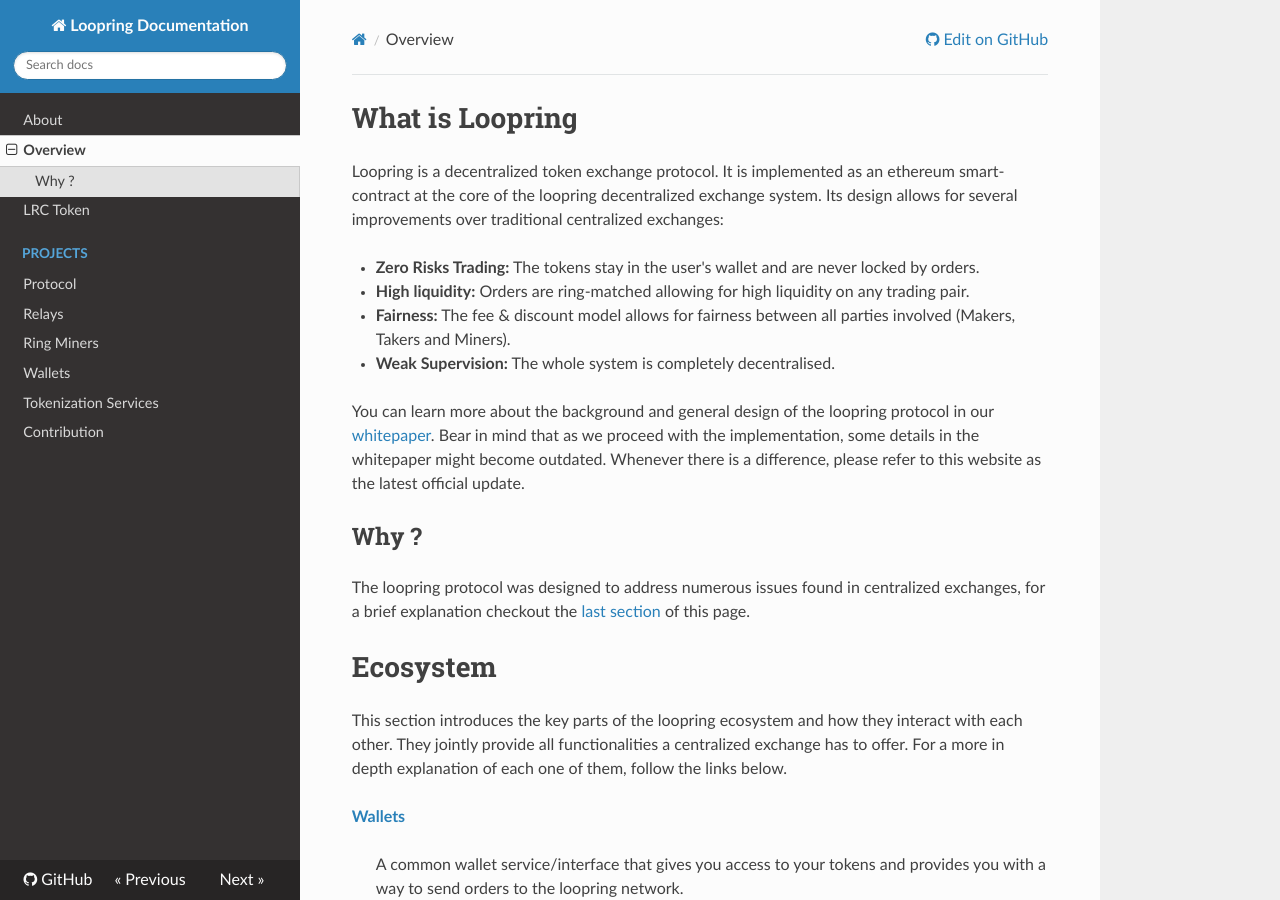
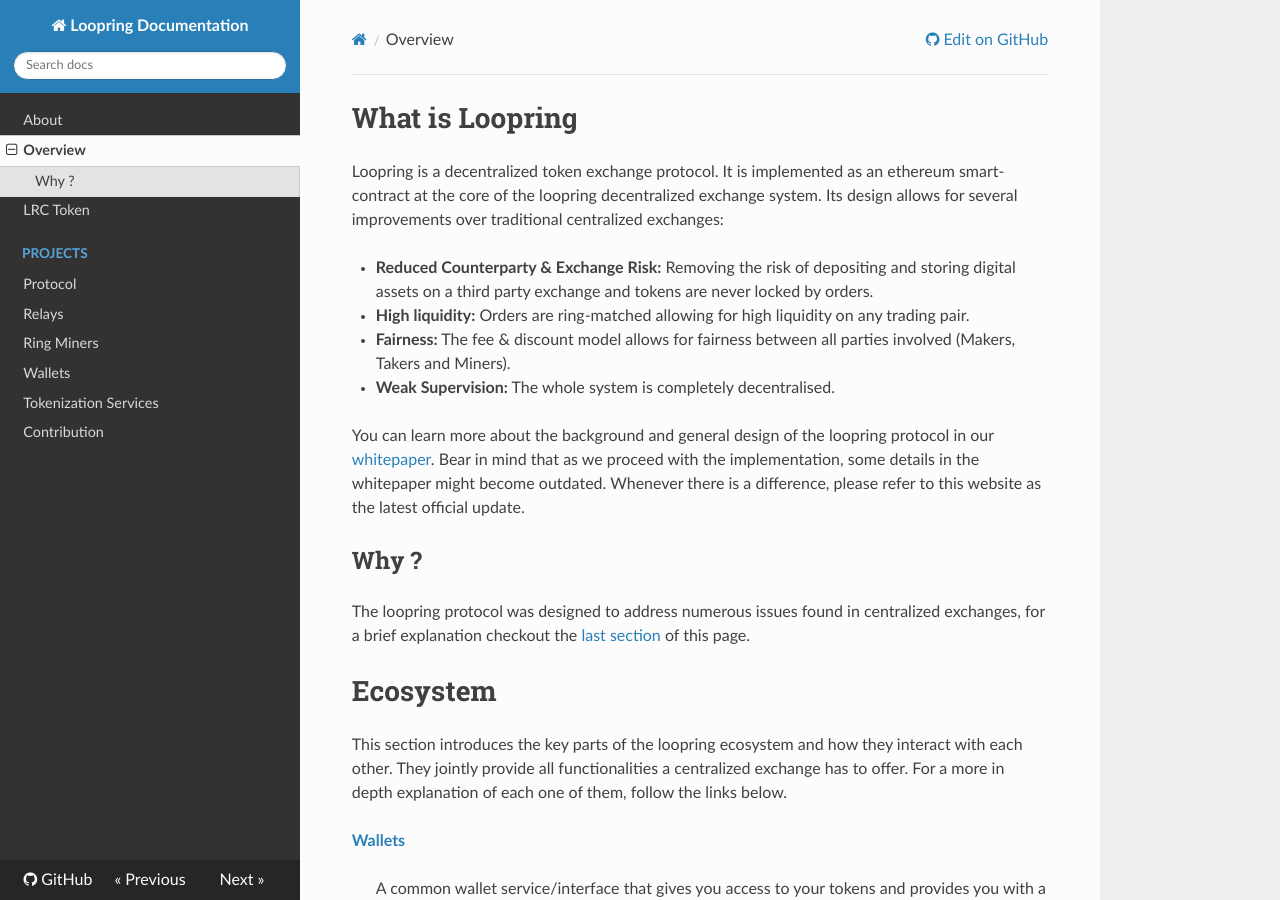
Before and after one commit to mfinestone/documents, an MkDocs documentation site: the page built from docs/overview.md, in a window 1280 px wide and 900 px high. Built offline with MkDocs 1.6.1, drawn with Linux system fonts in a browser that asks for light colours; nearby versions of some CDN libraries; old or Windows-style settings are respelled for this version of MkDocs.

Commit message:
Update overview.md

```diff
--- a/docs/overview.md
+++ b/docs/overview.md
@@ -2,7 +2,7 @@
 
 Loopring is a decentralized token exchange protocol. It is implemented as an ethereum smart-contract at the core of the loopring decentralized exchange system. Its design allows for several improvements over traditional centralized exchanges:
 
-* **Zero Risks Trading:** The tokens stay in the user's wallet and are never locked by orders.
+* **Reduced Counterparty & Exchange Risk:** Removing the risk of depositing and storing digital assets on a third party exchange and tokens are never locked by orders.
 * **High liquidity:** Orders are ring-matched allowing for high liquidity on any trading pair.
 * **Fairness:** The fee & discount model allows for fairness between all parties involved (Makers, Takers and Miners).
 * **Weak Supervision:** The whole system is completely decentralised.
```
